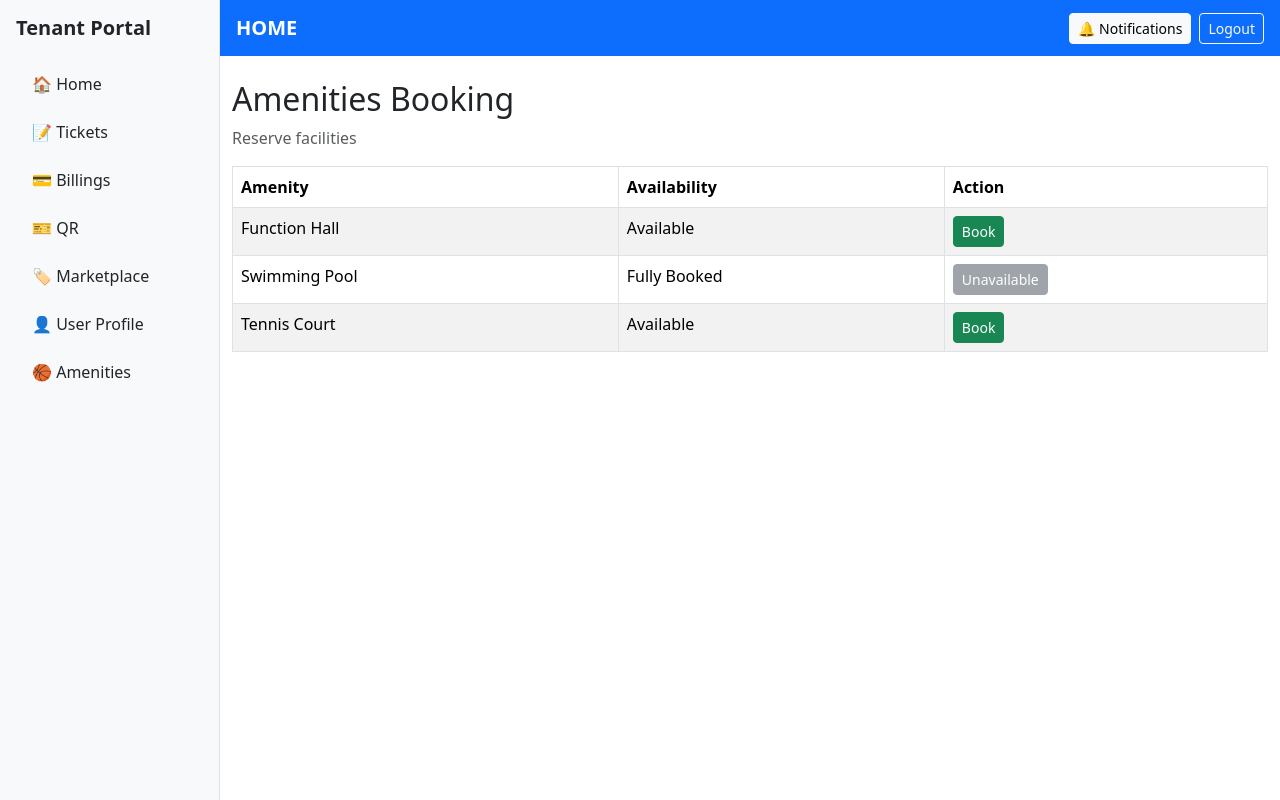
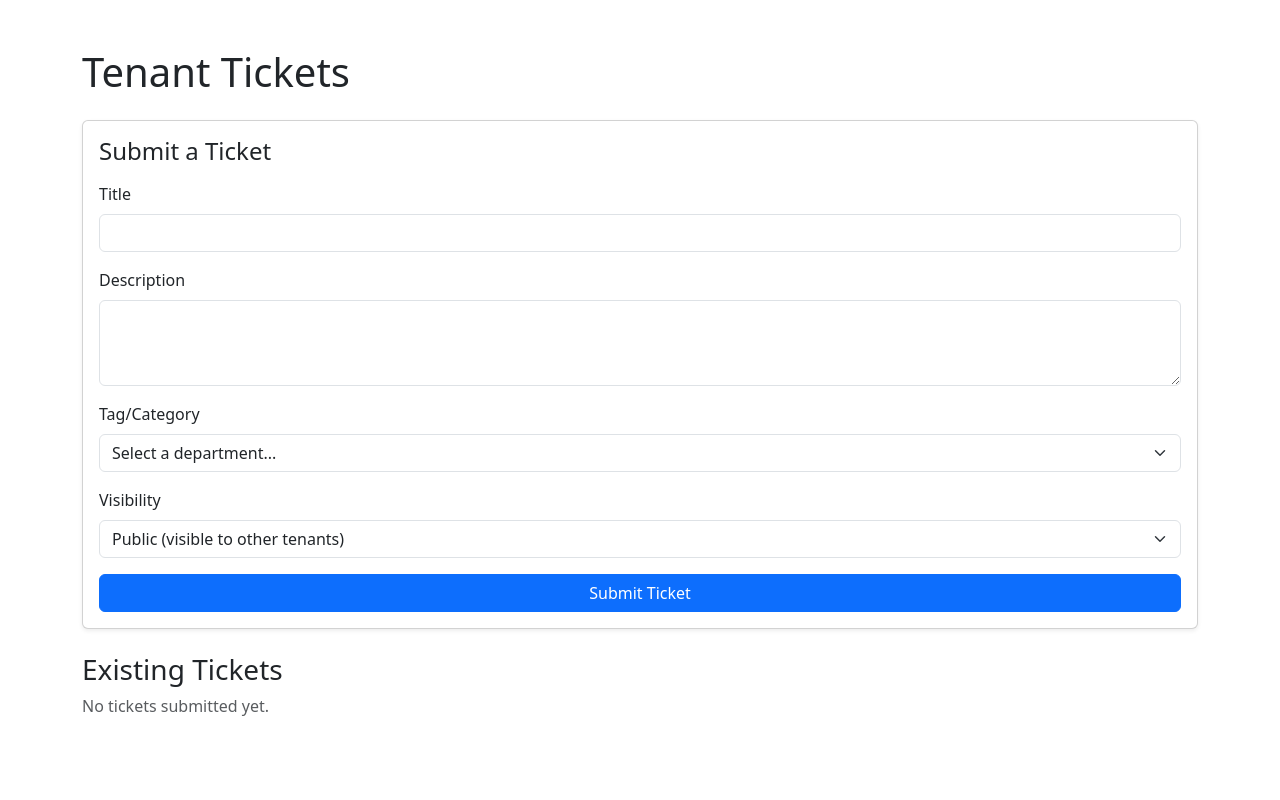
Before and after one commit to NashIvan-cmd/Inventi-Property-Management-System, a React (Vite) app in the folder client/: page / in a window 1280 px wide. Built offline with nearby package versions, Linux system fonts and the light colour scheme.

Commit message:
added a dropdown

```diff
--- a/client/src/App.tsx
+++ b/client/src/App.tsx
@@ -24,10 +24,10 @@ function App() {
       //<RegisterDepartmentHead/>
       //<PropertyDetails/>
       //<TenantDashboard/>
-      //<SubmitTicket/>
+      <SubmitTicket/>
       //<TenantBillings/>
       //<MarketplacePage/>
-      <AmenitiesPage/>
+      //<AmenitiesPage/>
       //<TenantProfilePage/>
       //<TenantTicketsPage/>
 
--- a/client/src/Components/company_admin_navbar.tsx
+++ b/client/src/Components/company_admin_navbar.tsx
@@ -6,9 +6,9 @@ function CompanyAdminNavBar (){
           <a className="navbar-brand" href="#" style={{fontWeight: "bold", color: "white" }}>Properties Overview</a>
           <div className="collapse navbar-collapse">
             <ul className="navbar-nav ms-auto">
-              <li className="nav-item"><a className="nav-link" href="#" style={{color: "white" }}>Overview</a></li>
-              <li className="nav-item"><a className="nav-link" href="#" style={{color: "white" }}>Tenants</a></li>
-              <li className="nav-item"><a className="nav-link" href="#" style={{color: "white" }}>Staff</a></li>
+              <li className="nav-item"><a className="nav-link" href="#" style={{color: "white" }}>TEXT</a></li>
+              <li className="nav-item"><a className="nav-link" href="#" style={{color: "white" }}>TEXT</a></li>
+              <li className="nav-item"><a className="nav-link" href="#" style={{color: "white" }}>TEXT</a></li>
             </ul>
           </div>
         </div>
--- a/client/src/Pages/tenant_tickets_submit.tsx
+++ b/client/src/Pages/tenant_tickets_submit.tsx
@@ -81,16 +81,25 @@ const SubmitTicket: React.FC = () => {
 
             <div className="mb-3">
               <label className="form-label">Tag/Category</label>
-              <input
-                type="text"
-                className="form-control"
-                placeholder="e.g. Plumbing, Security, Electrical"
+              <div className="dropdown">
+
+              </div>
+                <select
+                className="form-select"
                 value={formData.tag}
                 onChange={(e) =>
                   setFormData({ ...formData, tag: e.target.value })
                 }
-              />
+              >
+                <option value="">Select a department...</option>
+                <option value="Plumbing">Plumbing</option>
+                <option value="Security">Security</option>
+                <option value="Electrical">Electrical</option>
+                <option value="Housekeeping">Housekeeping</option>
+              </select>
+
             </div>
+
 
             <div className="mb-3">
               <label className="form-label">Visibility</label>
```
